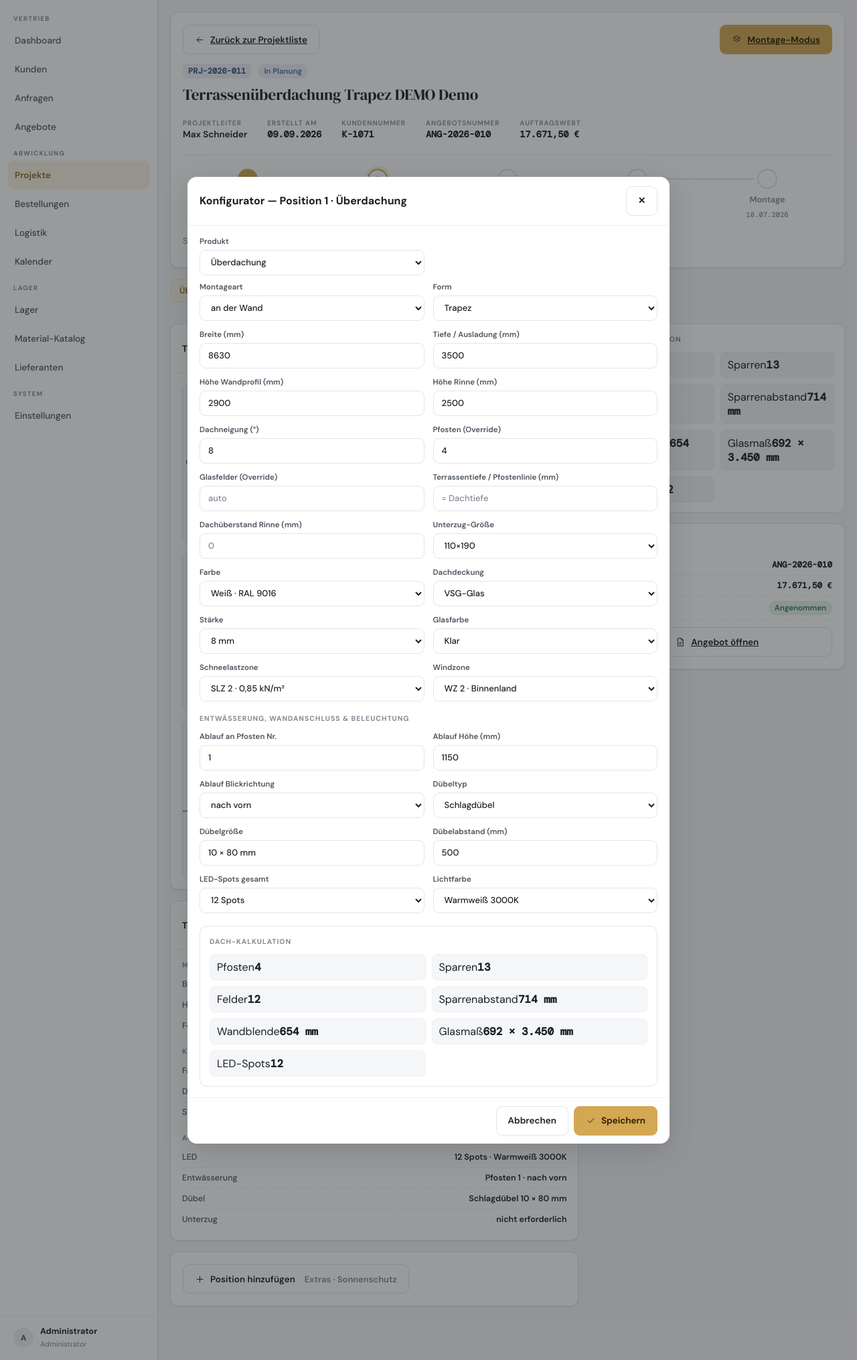
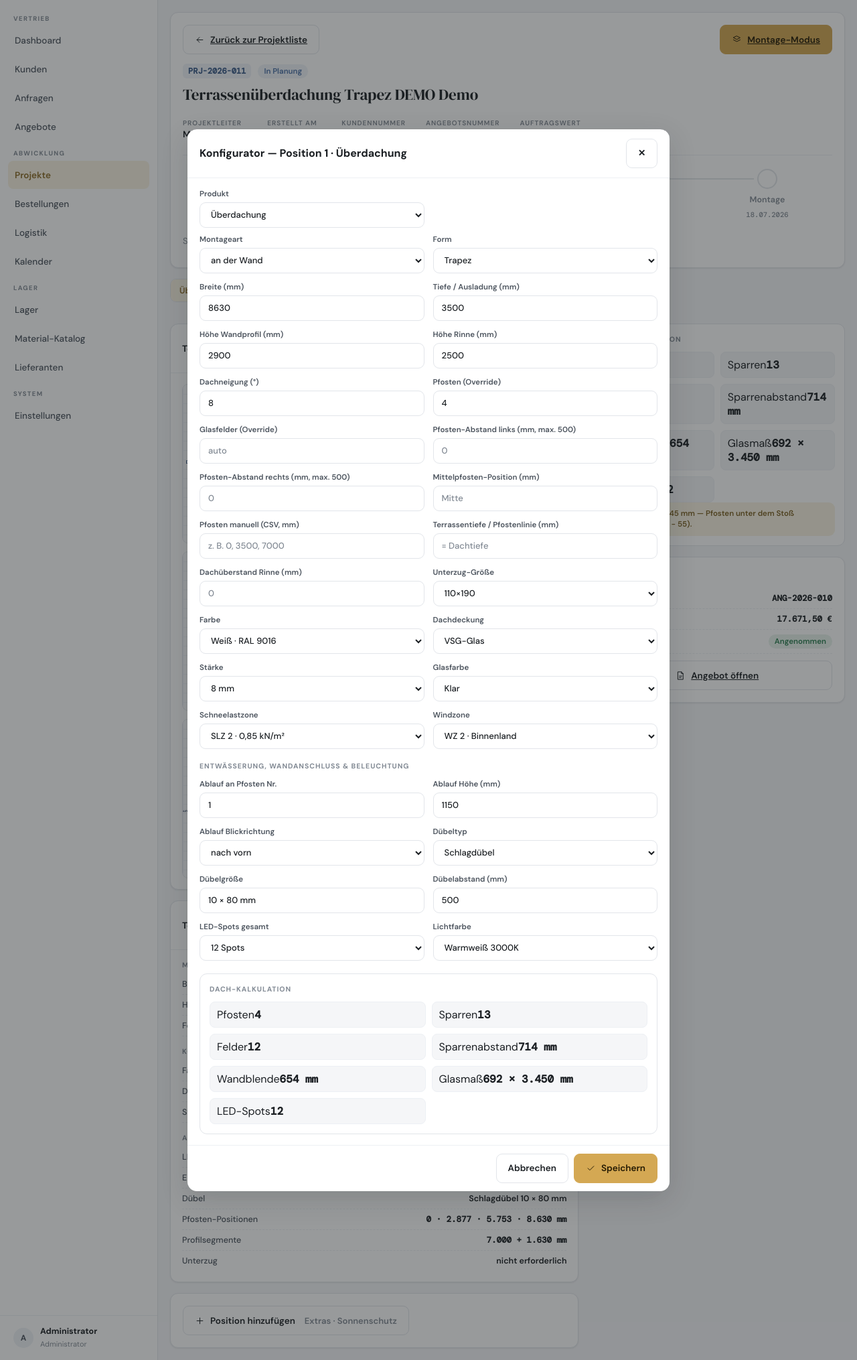
Before and after one commit to iijdii/iijdii, a Laravel app: page /projekte/PRJ-2026-011 in a window 1280 px wide, after a click on "Ändern". Shown: the part 60-2090 px from the top of the page at 67% size. Run offline with Laravel 12, Linux system fonts and the light colour scheme; a user stored in the database is signed in; data comes from the database, SQL or seed files in the repository; style sheets or scripts are compiled from the project's sources.

Commit message:
feat: M13-3 — Profilsegmente und Pfosten-Positionen
Rinne, Wandprofil und Blende über 7.000 mm laufen als Segmente durch
Stückliste und Bestell-Entwurf; der Rechenkern liefert
Pfosten-Positionen (Randabstände bis 500 mm, Mittelpfosten, manuelle
CSV-Positionen), warnt bei Spannweiten über 4.000 mm und empfiehlt
einen Pfosten unter jedem Profilstoß (Stoß − 55). Produktpass zeigt
Positionen und Segmente.

Co-Authored-By: Claude Fable 5 <noreply@anthropic.com>
Claude-Session: https://claude.ai/code/session_015uHRrEXJsvpe4aaCyHSmih

```diff
--- a/app/Support/KonfiguratorRechner.php
+++ b/app/Support/KonfiguratorRechner.php
@@ -65,6 +65,10 @@ final class KonfiguratorRechner
             'terraceDepth' => '',
             'gutterOverhang' => '',
             'unterzug' => ['groesse' => '110×190'],
+            'postLeftOffset' => '',
+            'postRightOffset' => '',
+            'postMiddle' => '',
+            'postManual' => '',
             'extras' => ['Keile', 'Schiebe-Elemente', 'Markisen'],
             'keil' => ['count' => 1, 'hFront' => 120, 'side' => 'Links', 'material' => 'Glas', 'trans' => 'Klar'],
             'fest' => ['count' => 1, 'width' => 1000, 'height' => 2000, 'glas' => 'VSG-Glas', 'h2' => 2400],
@@ -75,6 +79,24 @@ final class KonfiguratorRechner
             'duebel' => ['typ' => 'Schlagdübel', 'size' => '10 × 80 mm', 'abstand' => 500],
             'led' => ['on' => true, 'total' => 12, 'color' => 'Warmweiß 3000K'],
         ];
+    }
+
+    /**
+     * Profilsegmente: Rinne/Wandprofil über 7.000 mm werden geteilt
+     * (Transport/Fertigung); der Stoß liegt später über einem Pfosten.
+     *
+     * @return list<int>
+     */
+    public static function segmente(int $laenge, int $max = 7000): array
+    {
+        if ($laenge <= 0) {
+            return [];
+        }
+        $anzahl = (int) ceil($laenge / $max);
+        $segmente = array_fill(0, $anzahl - 1, $max);
+        $segmente[] = $laenge - ($anzahl - 1) * $max;
+
+        return $segmente;
     }
 
     /** Teil-Konfiguration über die Defaults legen; extras ersetzen, nicht mischen. */
@@ -189,6 +211,56 @@ final class KonfiguratorRechner
             'groesse' => $p['unterzug']['groesse'] ?? '110×190',
         ];
 
+        // Pfosten-Positionen (v3.2): manuelle CSV-Positionen haben Vorrang;
+        // sonst Randabstände (max. 500), optional Mittelpfosten-Position.
+        $pfostenPositionen = [];
+        $linksX = min(500, max(0, $I($p['postLeftOffset'] ?? '')));
+        $rechtsX = max($linksX, $W - min(500, max(0, $I($p['postRightOffset'] ?? ''))));
+        $manuell = trim((string) ($p['postManual'] ?? ''));
+        if ($manuell !== '' && $W > 0) {
+            foreach (explode(',', $manuell) as $wert) {
+                $x = (int) trim($wert);
+                if ($x >= 0 && $x <= $W) {
+                    $pfostenPositionen[] = $x;
+                }
+            }
+        }
+        if ($pfostenPositionen === [] && $W > 0 && $pn >= 2) {
+            $pfostenPositionen = [$linksX];
+            if ($pn === 3) {
+                $mitte = $I($p['postMiddle'] ?? '');
+                $pfostenPositionen[] = ($mitte > $linksX && $mitte < $rechtsX) ? $mitte : (int) round($W / 2);
+            } elseif ($pn > 3) {
+                $schritt = ($rechtsX - $linksX) / ($pn - 1);
+                for ($i = 1; $i <= $pn - 2; $i++) {
+                    $pfostenPositionen[] = (int) round($linksX + $schritt * $i);
+                }
+            }
+            $pfostenPositionen[] = $rechtsX;
+        }
+        $pfostenPositionen = array_values(array_unique($pfostenPositionen));
+        sort($pfostenPositionen);
+        $spannZuGross = false;
+        for ($i = 1; $i < count($pfostenPositionen); $i++) {
+            if ($pfostenPositionen[$i] - $pfostenPositionen[$i - 1] > 4000) {
+                $spannZuGross = true;
+            }
+        }
+
+        // Profilsegmente (max. 7.000 mm Transport-/Fertigungslänge) und
+        // Stoß-Empfehlung: Pfosten mittig unter dem Stoß (Stoß − 55).
+        $segmente = self::segmente($W);
+        $stossPfosten = [];
+        $x = 0;
+        for ($i = 0; $i < count($segmente) - 1; $i++) {
+            $x += $segmente[$i];
+            $empfohlen = $x - 55;
+            $vorhanden = array_filter($pfostenPositionen, fn ($px) => abs($px - $empfohlen) <= 100);
+            if ($empfohlen > $linksX && $empfohlen < $rechtsX && $vorhanden === []) {
+                $stossPfosten[] = $empfohlen;
+            }
+        }
+
         $extras = $p['extras'] ?? [];
         $hat = fn (string $x) => in_array($x, $extras, true);
         $trapez = $p['shape'] === 'trapez';
@@ -247,6 +319,10 @@ final class KonfiguratorRechner
             'wallHEff' => $wallH,
             'gutterHEff' => $gutterH,
             'unterzug' => $unterzug,
+            'postPositionen' => $pfostenPositionen,
+            'spannZuGross' => $spannZuGross,
+            'profilSegmente' => $segmente,
+            'stossPfosten' => $stossPfosten,
             'blende' => $blende,
             'blendeText' => number_format($blende, 0, ',', '.').' mm',
             'sparText' => $spar ? number_format($spar, 0, ',', '.').' mm' : '–',
--- a/app/Support/ProduktFelder.php
+++ b/app/Support/ProduktFelder.php
@@ -47,6 +47,10 @@ final class ProduktFelder
                 'snow' => ['nullable', Rule::in(KonfiguratorRechner::SCHNEELAST)],
                 'wind' => ['nullable', Rule::in(KonfiguratorRechner::WINDZONE)],
                 'terraceDepth' => $mm, 'gutterOverhang' => $mm,
+                'postLeftOffset' => ['nullable', 'integer', 'between:0,500'],
+                'postRightOffset' => ['nullable', 'integer', 'between:0,500'],
+                'postMiddle' => $mm,
+                'postManual' => ['nullable', 'string', 'max:200', 'regex:/^[\d\s,]*$/'],
                 'unterzug' => ['nullable', 'array'],
                 'unterzug.groesse' => ['nullable', Rule::in(['110×190', '110×110', 'manuell'])],
                 // Entwässerung, Dübel & LED — pcfg-verschachtelt (Montage-Modus liest sie).
--- a/resources/views/projekte/partials/produkt-form.blade.php
+++ b/resources/views/projekte/partials/produkt-form.blade.php
@@ -46,6 +46,10 @@
         <div class="fld"><label>Dachneigung (°)</label><input class="inp" type="number" name="{{ $prefix }}[felder][slope]" value="{{ $v('slope') }}"></div>
         <div class="fld"><label>Pfosten (Override)</label><input class="inp" type="number" name="{{ $prefix }}[felder][postN]" value="{{ $v('postN') }}" placeholder="auto" data-kalk="postN"></div>
         <div class="fld"><label>Glasfelder (Override)</label><input class="inp" type="number" name="{{ $prefix }}[felder][fieldN]" value="{{ $v('fieldN') }}" placeholder="auto" data-kalk="fieldN"></div>
+        <div class="fld"><label>Pfosten-Abstand links (mm, max. 500)</label><input class="inp" type="number" max="500" name="{{ $prefix }}[felder][postLeftOffset]" value="{{ $v('postLeftOffset') }}" placeholder="0"></div>
+        <div class="fld"><label>Pfosten-Abstand rechts (mm, max. 500)</label><input class="inp" type="number" max="500" name="{{ $prefix }}[felder][postRightOffset]" value="{{ $v('postRightOffset') }}" placeholder="0"></div>
+        <div class="fld"><label>Mittelpfosten-Position (mm)</label><input class="inp" type="number" name="{{ $prefix }}[felder][postMiddle]" value="{{ $v('postMiddle') }}" placeholder="Mitte"></div>
+        <div class="fld"><label>Pfosten manuell (CSV, mm)</label><input class="inp mono" type="text" name="{{ $prefix }}[felder][postManual]" value="{{ $v('postManual') }}" placeholder="z. B. 0, 3500, 7000"></div>
         <div class="fld"><label>Terrassentiefe / Pfostenlinie (mm)</label><input class="inp" type="number" name="{{ $prefix }}[felder][terraceDepth]" value="{{ $v('terraceDepth') }}" placeholder="= Dachtiefe"></div>
         <div class="fld"><label>Dachüberstand Rinne (mm)</label><input class="inp" type="number" name="{{ $prefix }}[felder][gutterOverhang]" value="{{ $v('gutterOverhang') }}" placeholder="0"></div>
         <div class="fld"><label>Unterzug-Größe</label>
--- a/resources/views/projekte/tabs/uebersicht.blade.php
+++ b/resources/views/projekte/tabs/uebersicht.blade.php
@@ -67,6 +67,10 @@
                         <div class="spec-row"><span class="spec-k">LED</span><span class="spec-v">{{ $kalk['ledTot'] }} Spots · {{ $k['led']['color'] }}</span></div>
                         <div class="spec-row"><span class="spec-k">Entwässerung</span><span class="spec-v">Pfosten {{ $k['drain']['post'] }} · {{ $k['drain']['dir'] }}</span></div>
                         <div class="spec-row"><span class="spec-k">Dübel</span><span class="spec-v">{{ $k['duebel']['typ'] }} {{ $k['duebel']['size'] }}</span></div>
+                        <div class="spec-row"><span class="spec-k">Pfosten-Positionen</span><span class="spec-v mono">{{ $kalk['postPositionen'] !== [] ? implode(' · ', array_map(fn ($x) => number_format($x, 0, ',', '.'), $kalk['postPositionen'])).' mm' : '–' }}</span></div>
+                        @if (count($kalk['profilSegmente']) > 1)
+                            <div class="spec-row"><span class="spec-k">Profilsegmente</span><span class="spec-v mono">{{ implode(' + ', array_map(fn ($s) => number_format($s, 0, ',', '.'), $kalk['profilSegmente'])) }} mm</span></div>
+                        @endif
                         <div class="spec-row"><span class="spec-k">Unterzug</span><span class="spec-v">
                             @if ($kalk['unterzug']['erforderlich'])
                                 {{ $kalk['unterzug']['groesse'] }} · Position {{ $mm($kalk['unterzug']['position']) }}@if ($kalk['unterzug']['ueberstand'] > 0) · Überstand {{ $mm($kalk['unterzug']['ueberstand']) }}@endif
@@ -113,6 +117,12 @@
             @endif
             @if ($kalk['unterzug']['erforderlich'])
                 <div class="kwarn">Unterzug erforderlich: {{ implode(', ', $kalk['unterzug']['gruende']) }}.</div>
+            @endif
+            @if ($kalk['spannZuGross'])
+                <div class="kwarn">Pfosten-Spannweite über 4.000 mm — Position prüfen.</div>
+            @endif
+            @if ($kalk['stossPfosten'] !== [])
+                <div class="kwarn">Profilstoß bei {{ implode(' / ', array_map(fn ($x) => number_format($x, 0, ',', '.'), $kalk['stossPfosten'])) }} mm — Pfosten unter dem Stoß empfohlen (Stoß − 55).</div>
             @endif
             @if ($vorschau)
                 <span class="hint">Vorschau — noch nicht gespeichert</span>
```
Also changed, not shown: app/Support/Stueckliste.php (+16 -4 lines), tests/Unit/KonfiguratorRechnerTest.php (+24 -0 lines).
